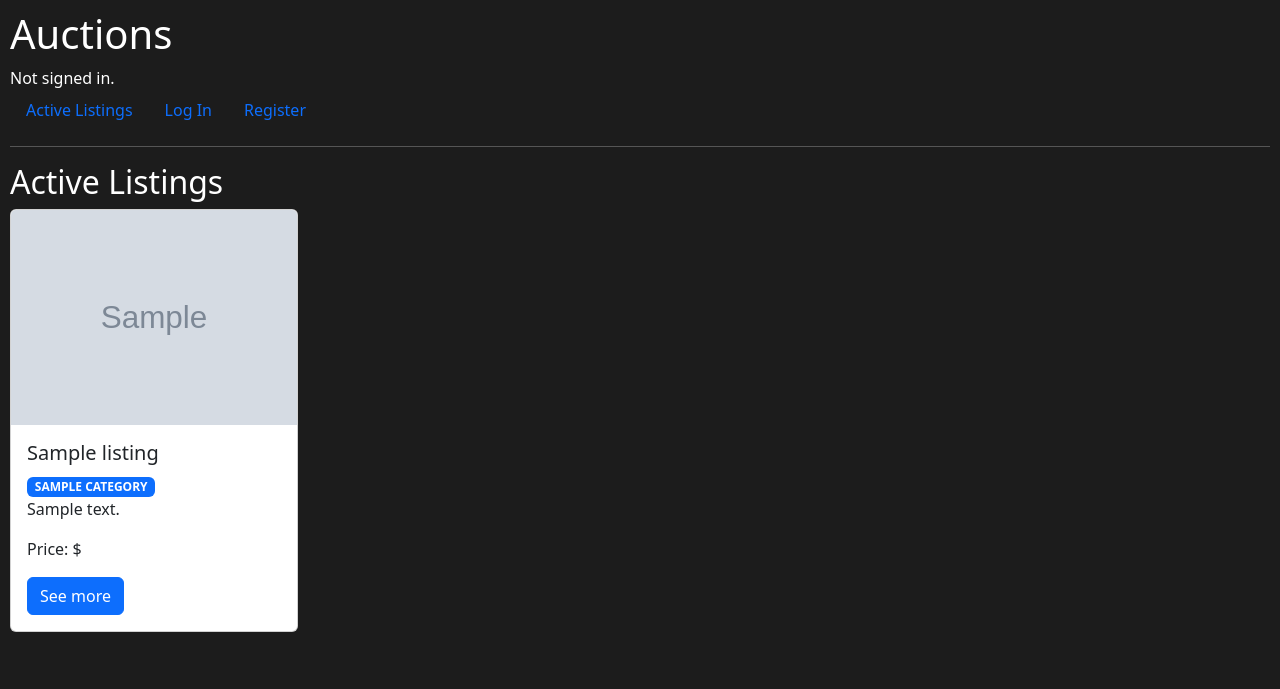
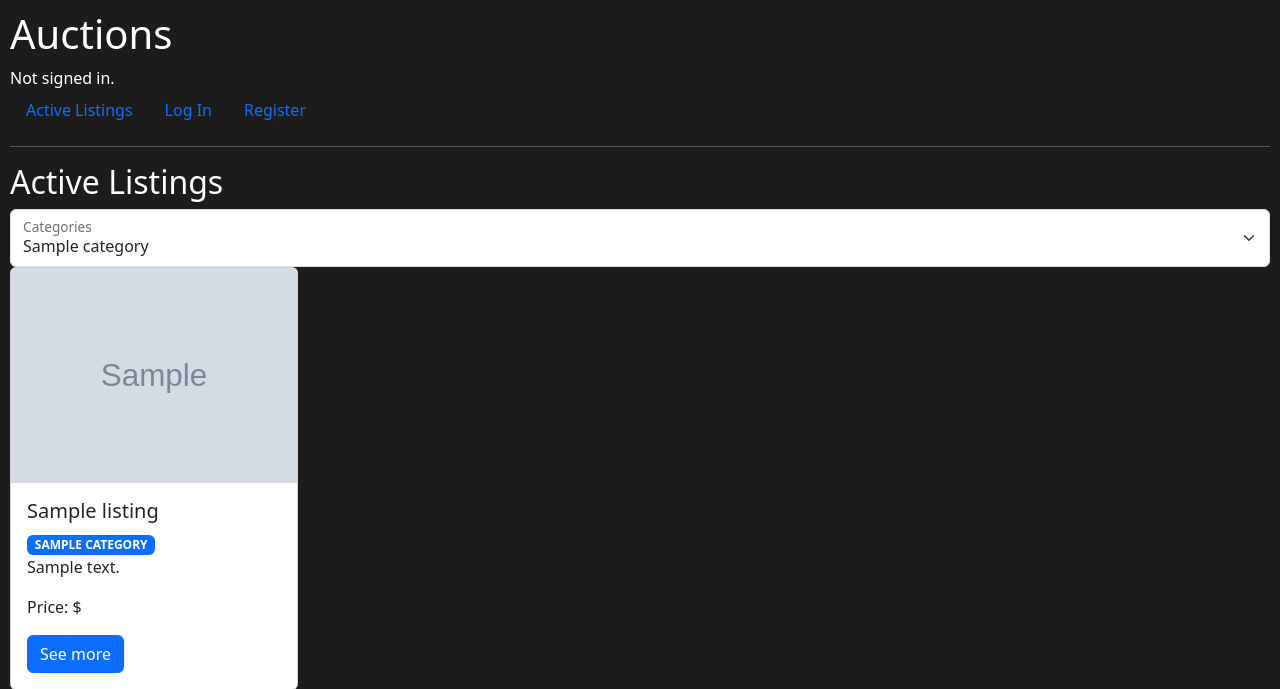
Before and after one commit to GabrielMensi/cs50web-commerce, a Django app: page / in a window 1280 px wide. Shown: the top 689 px of the page. Run offline with Django 3.2, Linux system fonts and the light colour scheme; tables that the repository leaves empty hold one stand-in row (values such as "Sample post"); grey boxes marked "Sample" are stand-in pictures.

Commit message:
feat: Add category filter to auction listings page

```diff
--- a/auctions/templates/auctions/index.html
+++ b/auctions/templates/auctions/index.html
@@ -2,6 +2,20 @@
 
 {% block body %}
     <h2>Active Listings</h2>
+
+    <form action="">
+        {% csrf_token %}
+        <div class="form-group">
+            <div class="form-floating">
+                <select class="form-select" id="floatingSelect" name="category">
+                {% for category in categories %}
+                    <option value="{{ category }}">{{ category }}</option>
+                {% endfor %}
+                </select>
+                <label for="floatingSelect">Categories</label>
+            </div>
+        </div>
+    </form>
 
     <div class="d-flex gap-3">
         {% for listing in listings %}
@@ -11,7 +25,7 @@
                     <h5 class="card-title">{{ listing.title }}</h5>
                     <span class="badge text-bg-primary">{{ listing.category|upper }}</span>
                     <p class="card-text">{{ listing.description }}</p>
-                    <p>Price: ${{ listing.price }}</p>
+                    <p>Price: ${{ listing.price.bid|floatformat:"2g" }}</p>
                     <a href="{% url 'listing' id=listing.id %}" class="btn btn-primary mt-auto">See more</a>
                 </div>
             </div>
```
